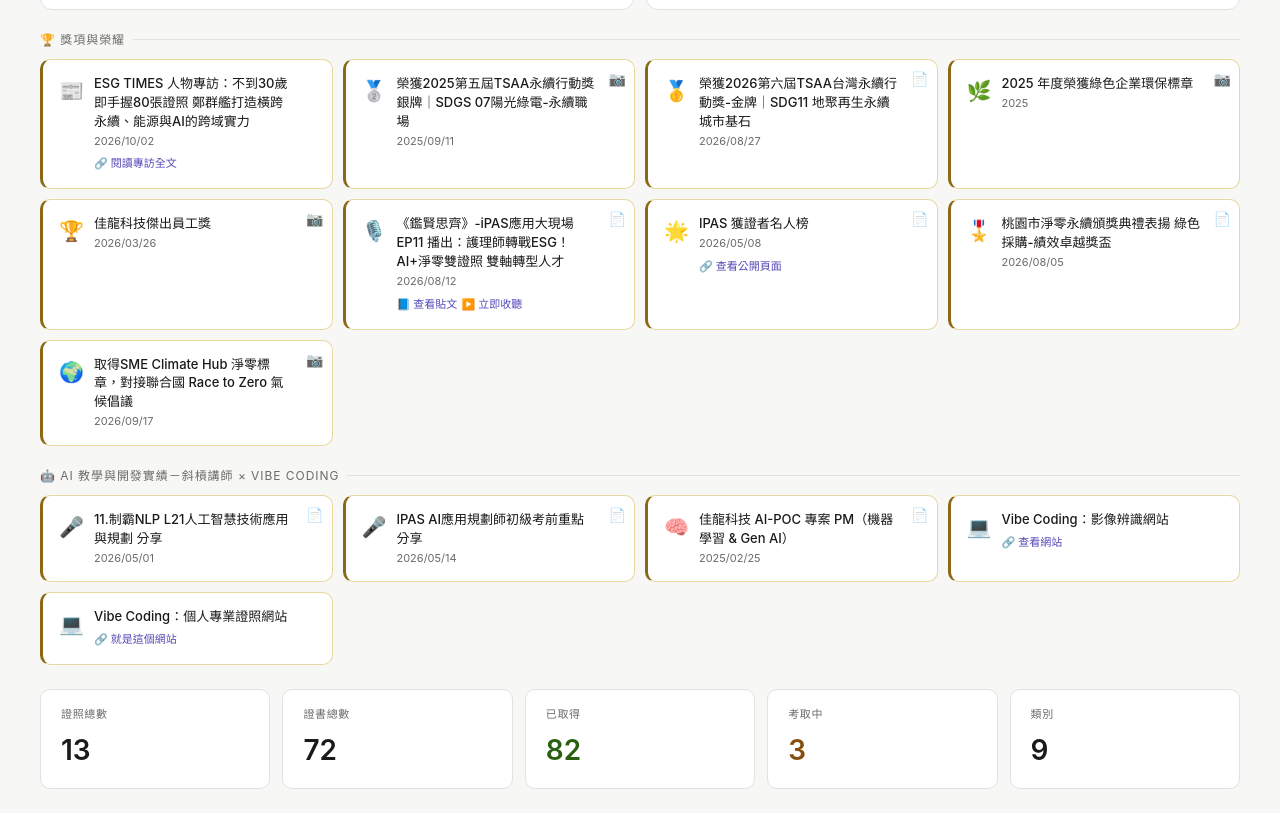
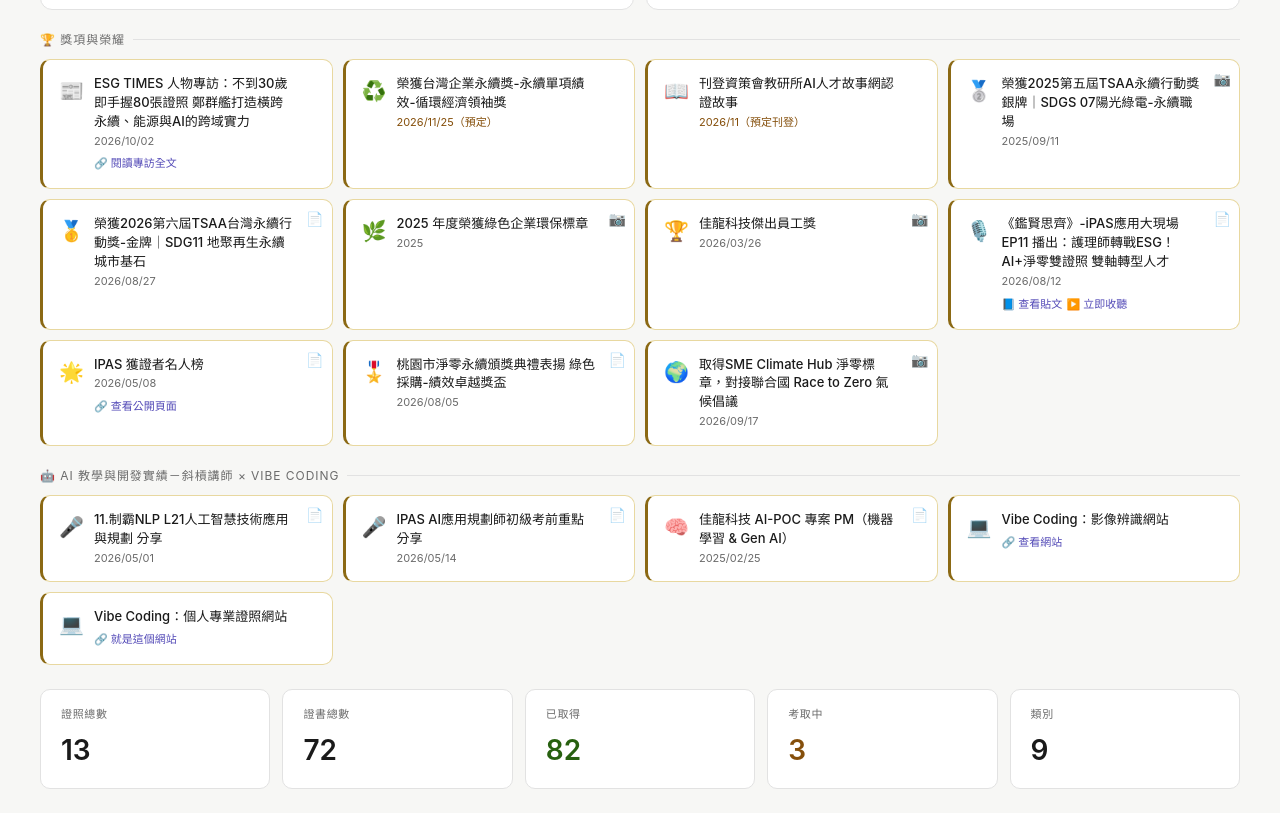
Before and after one commit to Developer0407-star/cert-dashboard, a plain HTML site: page index.html in a window 1280 px wide. Shown: the part 1080-1893 px from the top of the page. Drawn offline with nearby package versions, Linux system fonts and the light colour scheme.

Commit message:
Add TCSA circular economy award and AI talent story cards (pending); rebuild 104 autobiography to 3-section version
Co-Authored-By: Claude Sonnet 5.5 <noreply@anthropic.com>

```diff
--- a/index.html
+++ b/index.html
@@ -740,6 +740,20 @@
         <div class="award-name">ESG TIMES 人物專訪：不到30歲即手握80張證照 鄭群艦打造橫跨永續、能源與AI的跨域實力</div>
         <div class="award-date">2026/10/02</div>
         <a class="award-ext-link" href="https://esgtimes.com.tw/24695-2/" target="_blank" onclick="event.stopPropagation()">🔗 閱讀專訪全文</a>
+      </div>
+    </div>
+    <div class="award-card" data-name="榮獲台灣企業永續獎-永續單項績效-循環經濟領袖獎" data-date="2026/11/25">
+      <div class="award-icon">♻️</div>
+      <div>
+        <div class="award-name">榮獲台灣企業永續獎-永續單項績效-循環經濟領袖獎</div>
+        <div class="award-date" style="color:#854F0B">2026/11/25（預定）</div>
+      </div>
+    </div>
+    <div class="award-card" data-name="刊登資策會教研所AI人才故事網認證故事" data-date="2026/11">
+      <div class="award-icon">📖</div>
+      <div>
+        <div class="award-name">刊登資策會教研所AI人才故事網認證故事</div>
+        <div class="award-date" style="color:#854F0B">2026/11（預定刊登）</div>
       </div>
     </div>
     <div class="award-card has-img" data-img="https://drive.google.com/thumbnail?id=1q5MdQZVMLwQ9mkmqNHdu0hzF3AatGdu2&sz=w1200" data-name="榮獲2025第五屆TSAA永續行動獎銀牌｜SDGS 07陽光綠電-永續職場" data-date="2025/09/11">
```
Also changed, not shown: 1 other file.
